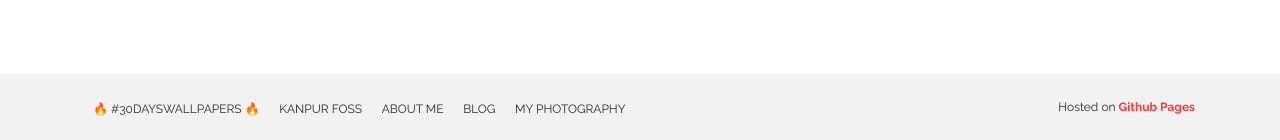
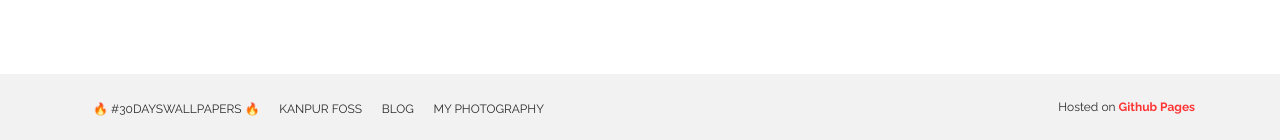
Before and after one commit to Phantom-Cluster/Phantom-Cluster.github.io, a Jekyll site: the page built from index.md, in a window 1280 px wide and 900 px high, scrolled down 864 px. Shown: the part 757-897 px from the top of the window. Built offline with Jekyll 4.4.1, drawn with Linux system fonts in a browser that asks for light colours; nearby versions of some CDN libraries.

Commit message:
fix about footer

```diff
--- a/_includes/footer.html
+++ b/_includes/footer.html
@@ -10,11 +10,6 @@
                 <li>
                     <a href="https://kanpurfoss.org/" target="_blank">
                         Kanpur FOSS
-                    </a>
-                </li>
-                <li>
-                    <a href="#about">
-                        About Me
                     </a>
                 </li>
                 <li>
```
Also changed, not shown: 6 other files.
